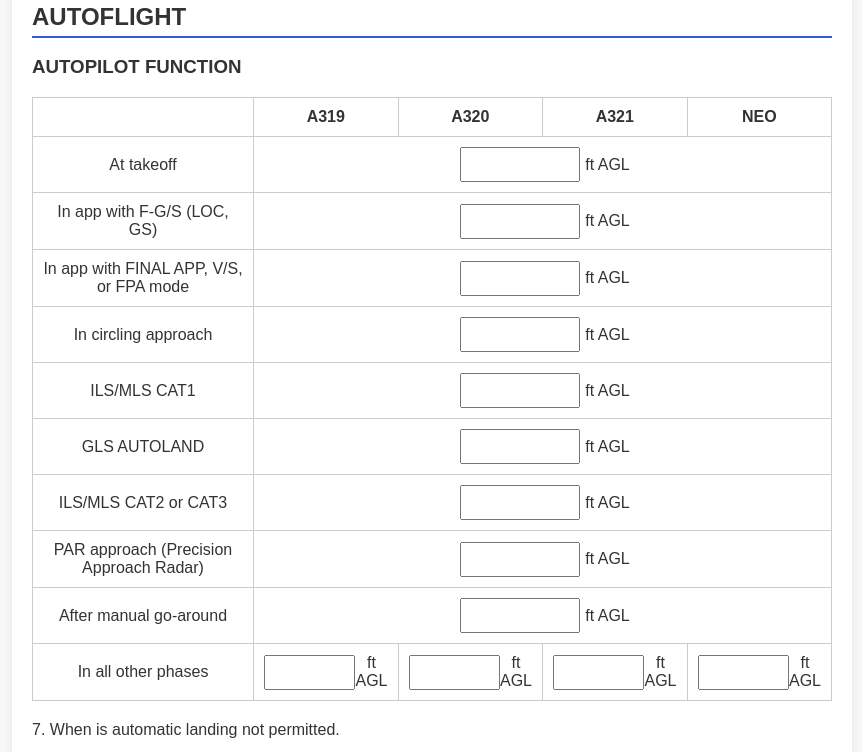
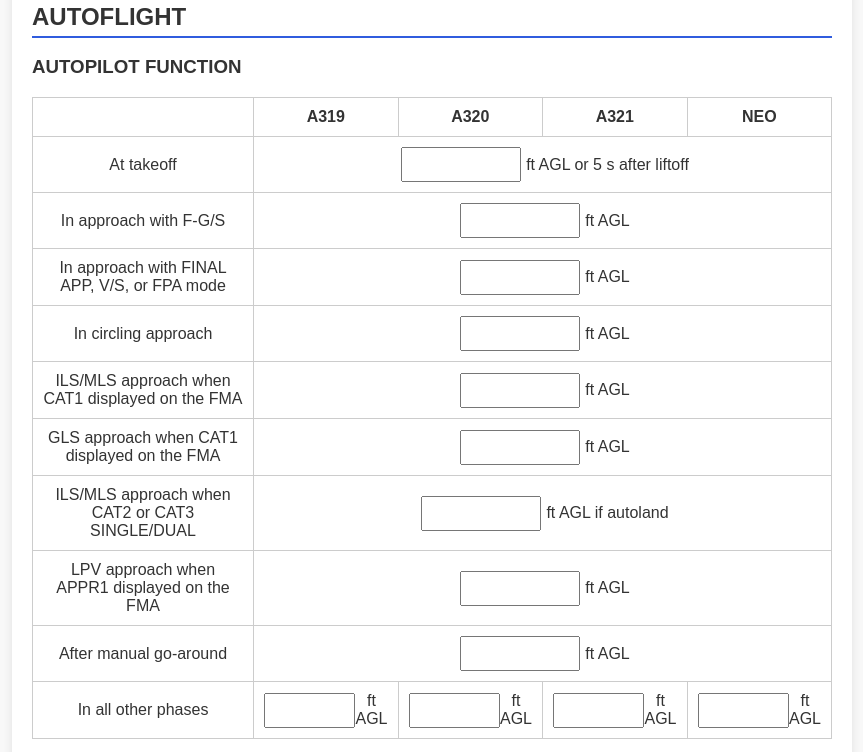
Before and after one commit to mexicoflies320/MexicoFlies320, a plain HTML site: page index.html in a window 1280 px wide. Shown: the part 3848-4600 px from the top of the page, without its empty margins (208-1071 px from the left). Drawn offline with Linux system fonts and the light colour scheme.

Commit message:
Update index.html

```diff
--- a/index.html
+++ b/index.html
@@ -434,14 +434,14 @@
             <tbody>
                 <tr>
                     <td>At takeoff</td>
-                    <td colspan="4"><div class="input-container" id="minmax"><input type="number" id="takeoffInput"> ft AGL</div></td>
+                    <td colspan="4"><div class="input-container" id="minmax"><input type="number" id="takeoffInput"> ft AGL or 5 s after liftoff</div></td>
                 </tr>
                 <tr>
-                    <td>In app with F-G/S (LOC, GS)</td>
+                    <td>In approach with F-G/S</td>
                     <td colspan="4"><div class="input-container" id="minmax"><input type="number" id="appFGSInput"> ft AGL</div></td>
                 </tr>
                 <tr>
-                    <td>In app with FINAL APP, V/S, or FPA mode</td>
+                    <td>In approach with FINAL APP, V/S, or FPA mode</td>
                     <td colspan="4"><div class="input-container" id="minmax"><input type="number" id="appFPAInput"> ft AGL</div></td>
                 </tr>
                 <tr>
@@ -449,19 +449,19 @@
                     <td colspan="4"><div class="input-container" id="minmax"><input type="number" id="circlingInput"> ft AGL</div></td>
                 </tr>
                 <tr>
-                    <td>ILS/MLS CAT1</td>
+                    <td>ILS/MLS approach when CAT1 displayed on the FMA</td>
                     <td colspan="4"><div class="input-container" id="minmax"><input type="number" id="ILS_CAT1Input"> ft AGL</div></td>
                 </tr>
                 <tr>
-                    <td>GLS AUTOLAND</td>
+                    <td>GLS approach when CAT1 displayed on the FMA</td>
                     <td colspan="4"><div class="input-container" id="minmax"><input type="number" id="GLS_AUTOLANDInput"> ft AGL</div></td>
                 </tr>
                 <tr>
-                    <td>ILS/MLS CAT2 or CAT3</td>
-                    <td colspan="4"><div class="input-container" id="minmax"><input type="number" id="ILS_CAT2_CAT3Input"> ft AGL</div></td>
+                    <td>ILS/MLS approach when CAT2 or CAT3 SINGLE/DUAL</td>
+                    <td colspan="4"><div class="input-container" id="minmax"><input type="number" id="ILS_CAT2_CAT3Input"> ft AGL if autoland</div></td>
                 </tr>
                 <tr>
-                    <td>PAR approach (Precision Approach Radar)</td>
+                    <td>LPV approach when APPR1 displayed on the FMA</td>
                     <td colspan="4"><div class="input-container" id="minmax"><input type="number" id="PARInput"> ft AGL</div></td>
                 </tr>
                 <tr>
@@ -754,7 +754,7 @@
         </table>
 
                       <!-- Multiple Choice Question for Shaft Speeds Section -->
-            <h3>ENGINE IDLE PARAMETERS (TECHNICALLY NOT A LIMITATION)</h3>
+            <h3>ENGINE IDLE PARAMETERS AT ISA SEA LEVEL(TECHNICALLY NOT A LIMITATION)</h3>
             <table>
                 <tr>
                     <th></th>
```
